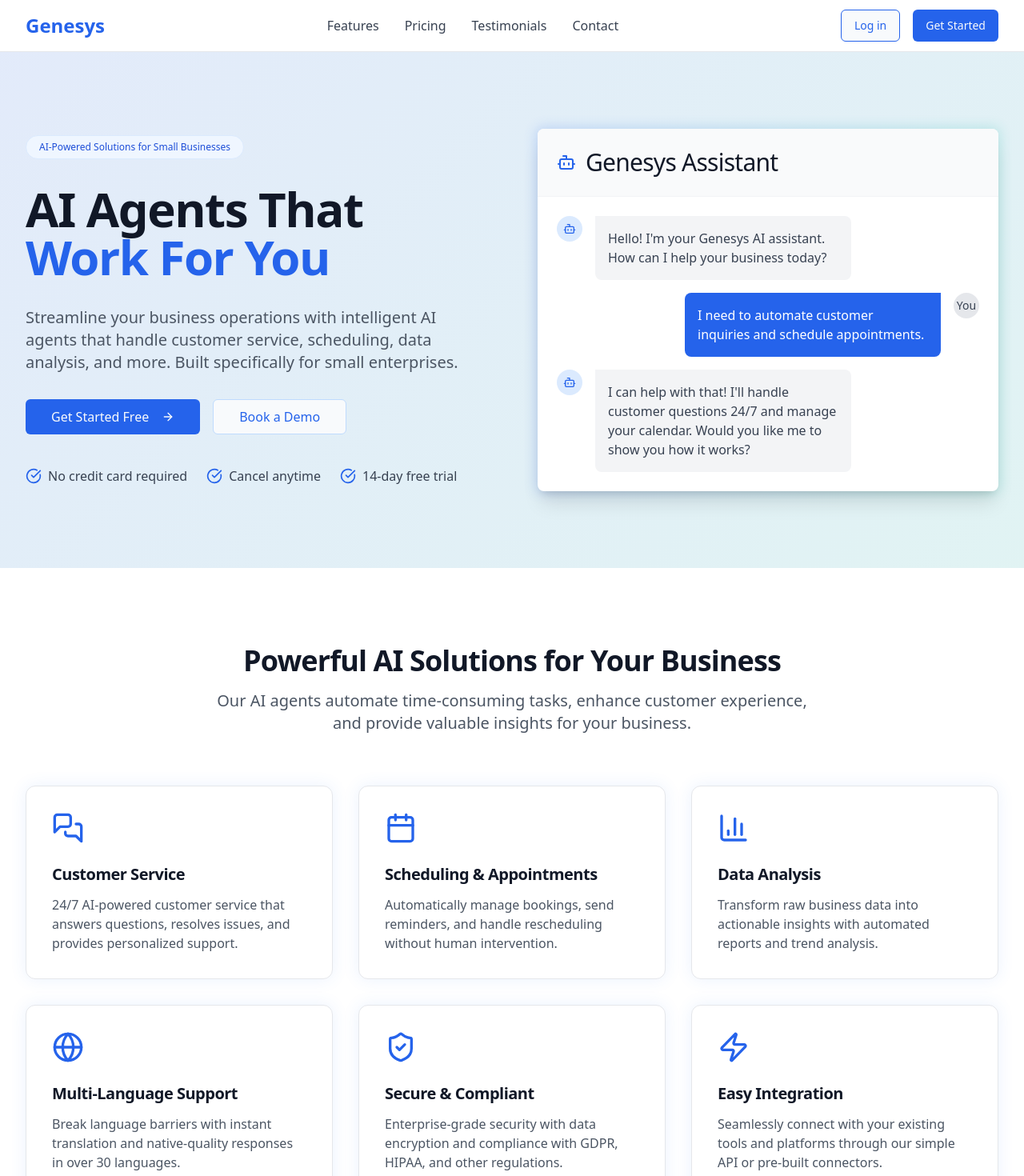
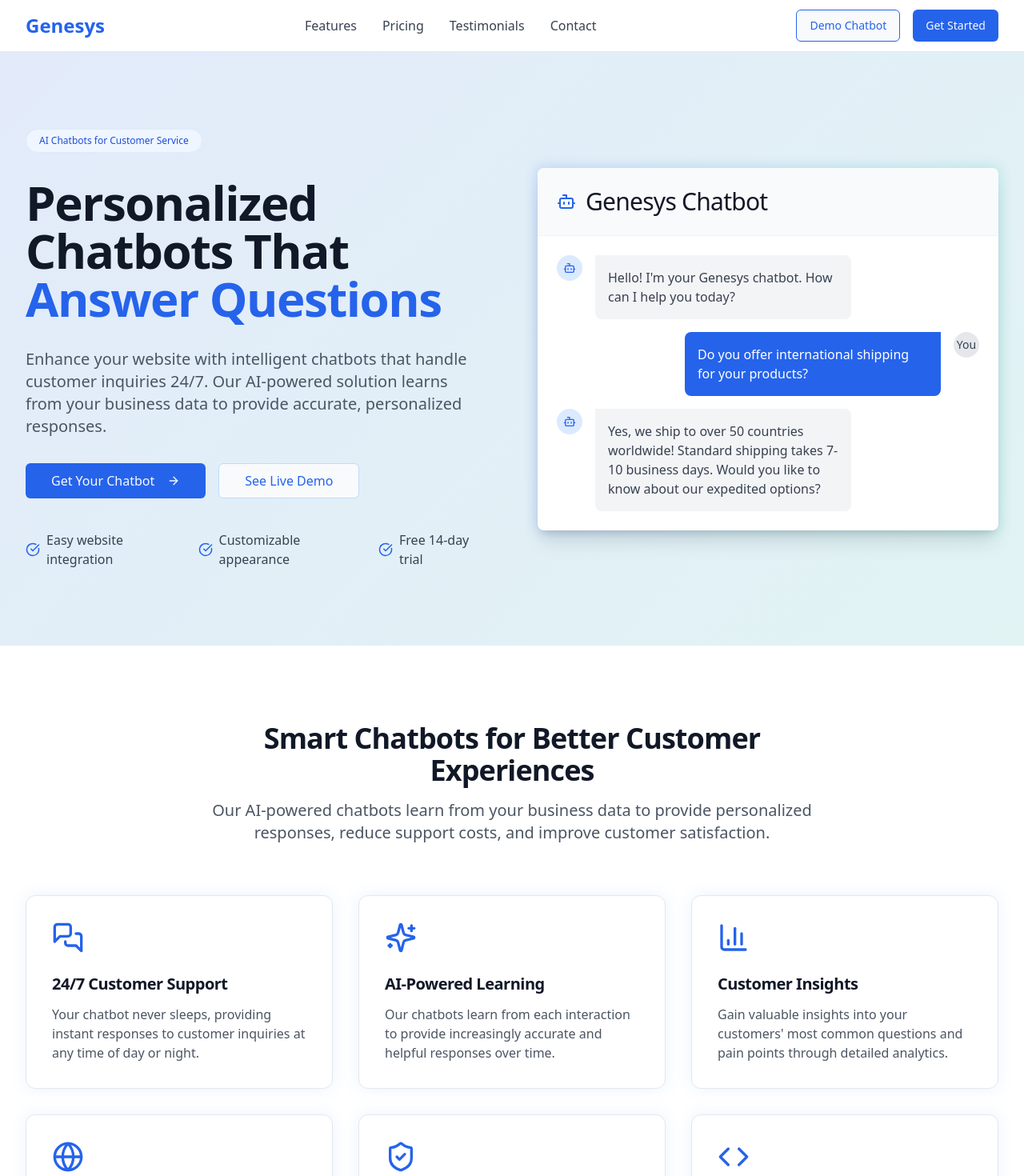
Before and after one commit to matthewsbuse/agent-buddy-shop, a React (Vite) app: page / in a window 1280 px wide. Shown: the top 1470 px of the page at 80% size. Built offline with nearby package versions, Linux system fonts and the light colour scheme.

Commit message:
Fix: Update website name and description
Update the website name and description to reflect the new focus on personalized chatbot solutions for customer support.

```diff
--- a/index.html
+++ b/index.html
@@ -4,12 +4,12 @@
   <head>
     <meta charset="UTF-8" />
     <meta name="viewport" content="width=device-width, initial-scale=1.0" />
-    <title>Genesys - AI Solutions for Small Businesses</title>
-    <meta name="description" content="Empower your small business with Genesys AI agents that automate tasks and enhance customer experiences." />
+    <title>Genesys - AI Chatbots for Customer Service</title>
+    <meta name="description" content="Enhance your website with intelligent chatbots that handle customer inquiries 24/7. Genesys provides personalized AI-powered chatbots for customer service." />
     <meta name="author" content="Genesys" />
 
-    <meta property="og:title" content="Genesys - AI Solutions for Small Businesses" />
-    <meta property="og:description" content="Empower your small business with Genesys AI agents that automate tasks and enhance customer experiences." />
+    <meta property="og:title" content="Genesys - AI Chatbots for Customer Service" />
+    <meta property="og:description" content="Enhance your website with intelligent chatbots that handle customer inquiries 24/7. Genesys provides personalized AI-powered chatbots for customer service." />
     <meta property="og:type" content="website" />
     <meta property="og:image" content="https://lovable.dev/opengraph-image-p98pqg.png" />
 
--- a/src/components/Features.tsx
+++ b/src/components/Features.tsx
@@ -1,43 +1,43 @@
 
 import {
   MessagesSquare,
-  Calendar,
+  Sparkles,
   BarChart3,
   GlobeIcon,
   ShieldCheck,
-  Zap
+  Code
 } from "lucide-react";
 
 const features = [
   {
     icon: <MessagesSquare className="h-10 w-10 text-blue-600" />,
-    title: "Customer Service",
-    description: "24/7 AI-powered customer service that answers questions, resolves issues, and provides personalized support."
+    title: "24/7 Customer Support",
+    description: "Your chatbot never sleeps, providing instant responses to customer inquiries at any time of day or night."
   },
   {
-    icon: <Calendar className="h-10 w-10 text-blue-600" />,
-    title: "Scheduling & Appointments",
-    description: "Automatically manage bookings, send reminders, and handle rescheduling without human intervention."
+    icon: <Sparkles className="h-10 w-10 text-blue-600" />,
+    title: "AI-Powered Learning",
+    description: "Our chatbots learn from each interaction to provide increasingly accurate and helpful responses over time."
   },
   {
     icon: <BarChart3 className="h-10 w-10 text-blue-600" />,
-    title: "Data Analysis",
-    description: "Transform raw business data into actionable insights with automated reports and trend analysis."
+    title: "Customer Insights",
+    description: "Gain valuable insights into your customers' most common questions and pain points through detailed analytics."
   },
   {
     icon: <GlobeIcon className="h-10 w-10 text-blue-600" />,
     title: "Multi-Language Support",
-    description: "Break language barriers with instant translation and native-quality responses in over 30 languages."
+    description: "Communicate with customers in their preferred language with support for over 30 languages."
   },
   {
     icon: <ShieldCheck className="h-10 w-10 text-blue-600" />,
     title: "Secure & Compliant",
-    description: "Enterprise-grade security with data encryption and compliance with GDPR, HIPAA, and other regulations."
+    description: "Enterprise-grade security with data encryption and compliance with GDPR, CCPA, and other privacy regulations."
   },
   {
-    icon: <Zap className="h-10 w-10 text-blue-600" />,
-    title: "Easy Integration",
-    description: "Seamlessly connect with your existing tools and platforms through our simple API or pre-built connectors."
+    icon: <Code className="h-10 w-10 text-blue-600" />,
+    title: "Simple Integration",
+    description: "Add the chatbot to your website with just a few lines of code - no developer skills required."
   }
 ];
 
@@ -47,10 +47,10 @@ const Features = () => {
       <div className="container mx-auto px-4 sm:px-6 lg:px-8">
         <div className="text-center max-w-3xl mx-auto mb-16 space-y-4">
           <h2 className="text-3xl md:text-4xl font-bold text-gray-900">
-            Powerful AI Solutions for Your Business
+            Smart Chatbots for Better Customer Experiences
           </h2>
           <p className="text-xl text-gray-600">
-            Our AI agents automate time-consuming tasks, enhance customer experience, and provide valuable insights for your business.
+            Our AI-powered chatbots learn from your business data to provide personalized responses, reduce support costs, and improve customer satisfaction.
           </p>
         </div>
 
--- a/src/components/Hero.tsx
+++ b/src/components/Hero.tsx
@@ -9,39 +9,39 @@ const Hero = () => {
         <div className="grid grid-cols-1 lg:grid-cols-2 gap-16 items-center">
           <div className="space-y-8 animate-fade-up">
             <div className="inline-flex items-center rounded-full border border-blue-100 bg-blue-50 px-4 py-1.5">
-              <span className="text-xs font-medium text-blue-700">AI-Powered Solutions for Small Businesses</span>
+              <span className="text-xs font-medium text-blue-700">AI Chatbots for Customer Service</span>
             </div>
 
             <h1 className="font-bold text-4xl md:text-5xl lg:text-6xl tracking-tight text-gray-900">
-              AI Agents That <span className="text-blue-600">Work For You</span>
+              Personalized Chatbots That <span className="text-blue-600">Answer Questions</span>
             </h1>
 
             <p className="text-lg md:text-xl text-gray-600 max-w-2xl">
-              Streamline your business operations with intelligent AI agents that handle customer service, scheduling, data analysis, and more. Built specifically for small enterprises.
+              Enhance your website with intelligent chatbots that handle customer inquiries 24/7. Our AI-powered solution learns from your business data to provide accurate, personalized responses.
             </p>
 
             <div className="flex flex-col sm:flex-row gap-4">
               <Button size="lg" className="bg-blue-600 hover:bg-blue-700 text-base">
-                <span>Get Started Free</span>
+                <span>Get Your Chatbot</span>
                 <ArrowRight className="ml-2 h-4 w-4" />
               </Button>
               <Button size="lg" variant="outline" className="text-blue-600 border-blue-200 hover:bg-blue-50 text-base">
-                Book a Demo
+                See Live Demo
               </Button>
             </div>
 
             <div className="flex flex-col sm:flex-row gap-6 pt-2">
               <div className="flex items-center gap-2">
                 <CheckCircle className="h-5 w-5 text-blue-600" />
-                <span className="text-gray-700">No credit card required</span>
+                <span className="text-gray-700">Easy website integration</span>
               </div>
               <div className="flex items-center gap-2">
                 <CheckCircle className="h-5 w-5 text-blue-600" />
-                <span className="text-gray-700">Cancel anytime</span>
+                <span className="text-gray-700">Customizable appearance</span>
               </div>
               <div className="flex items-center gap-2">
                 <CheckCircle className="h-5 w-5 text-blue-600" />
-                <span className="text-gray-700">14-day free trial</span>
+                <span className="text-gray-700">Free 14-day trial</span>
               </div>
             </div>
           </div>
@@ -51,7 +51,7 @@ const Hero = () => {
             <div className="relative bg-white rounded-lg shadow-xl overflow-hidden card-glow">
               <div className="bg-gray-50 p-6 flex items-center border-b border-gray-100">
                 <Bot className="h-6 w-6 text-blue-600 mr-3" />
-                <h3 className="font-medium text-gray-900">Genesys Assistant</h3>
+                <h3 className="font-medium text-gray-900">Genesys Chatbot</h3>
               </div>
               <div className="p-6 space-y-4">
                 <div className="flex items-start gap-4">
@@ -59,13 +59,13 @@ const Hero = () => {
                     <Bot className="h-4 w-4 text-blue-600" />
                   </div>
                   <div className="bg-gray-100 rounded-lg rounded-tl-none p-4 max-w-xs">
-                    <p className="text-gray-700">Hello! I'm your Genesys AI assistant. How can I help your business today?</p>
+                    <p className="text-gray-700">Hello! I'm your Genesys chatbot. How can I help you today?</p>
                   </div>
                 </div>
 
                 <div className="flex items-start gap-4 justify-end">
                   <div className="bg-blue-600 text-white rounded-lg rounded-tr-none p-4 max-w-xs">
-                    <p>I need to automate customer inquiries and schedule appointments.</p>
+                    <p>Do you offer international shipping for your products?</p>
                   </div>
                   <div className="h-8 w-8 rounded-full bg-gray-200 flex items-center justify-center flex-shrink-0">
                     <span className="text-sm font-medium text-gray-700">You</span>
@@ -77,7 +77,7 @@ const Hero = () => {
                     <Bot className="h-4 w-4 text-blue-600" />
                   </div>
                   <div className="bg-gray-100 rounded-lg rounded-tl-none p-4 max-w-xs">
-                    <p className="text-gray-700">I can help with that! I'll handle customer questions 24/7 and manage your calendar. Would you like me to show you how it works?</p>
+                    <p className="text-gray-700">Yes, we ship to over 50 countries worldwide! Standard shipping takes 7-10 business days. Would you like to know about our expedited options?</p>
                   </div>
                 </div>
               </div>
--- a/src/components/Navbar.tsx
+++ b/src/components/Navbar.tsx
@@ -38,7 +38,7 @@ const Navbar = () => {
 
           <div className="hidden md:flex items-center space-x-4">
             <Button variant="outline" className="border-blue-600 text-blue-600 hover:bg-blue-50">
-              Log in
+              Demo Chatbot
             </Button>
             <Button className="bg-blue-600 hover:bg-blue-700">
               Get Started
@@ -76,7 +76,7 @@ const Navbar = () => {
             </a>
             <div className="pt-4 flex flex-col space-y-3">
               <Button variant="outline" className="border-blue-600 text-blue-600 hover:bg-blue-50 w-full">
-                Log in
+                Demo Chatbot
               </Button>
               <Button className="bg-blue-600 hover:bg-blue-700 w-full">
                 Get Started
```
